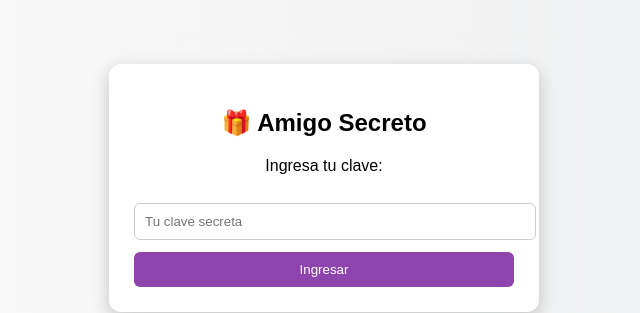
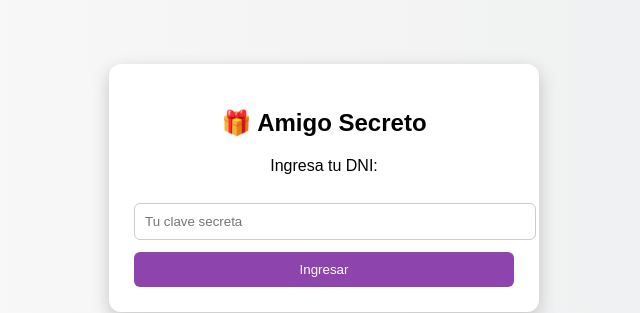
Before and after one commit to Syscod7/AmigoSecreto, a plain HTML site: page index.html in a window 1280 px wide. Shown: the part 220-533 px from the top of the page, 316-956 px from the left. Drawn offline with Linux system fonts and the light colour scheme.

Commit message:
Update index.html

```diff
--- a/index.html
+++ b/index.html
@@ -73,7 +73,7 @@
 
 <div class="card" id="login">
     <h2>🎁 Amigo Secreto</h2>
-    <p>Ingresa tu clave:</p>
+    <p>Ingresa tu DNI:</p>
     <input type="password" id="clave" placeholder="Tu clave secreta">
     <button onclick="validarClave()">Ingresar</button>
 </div>
```
